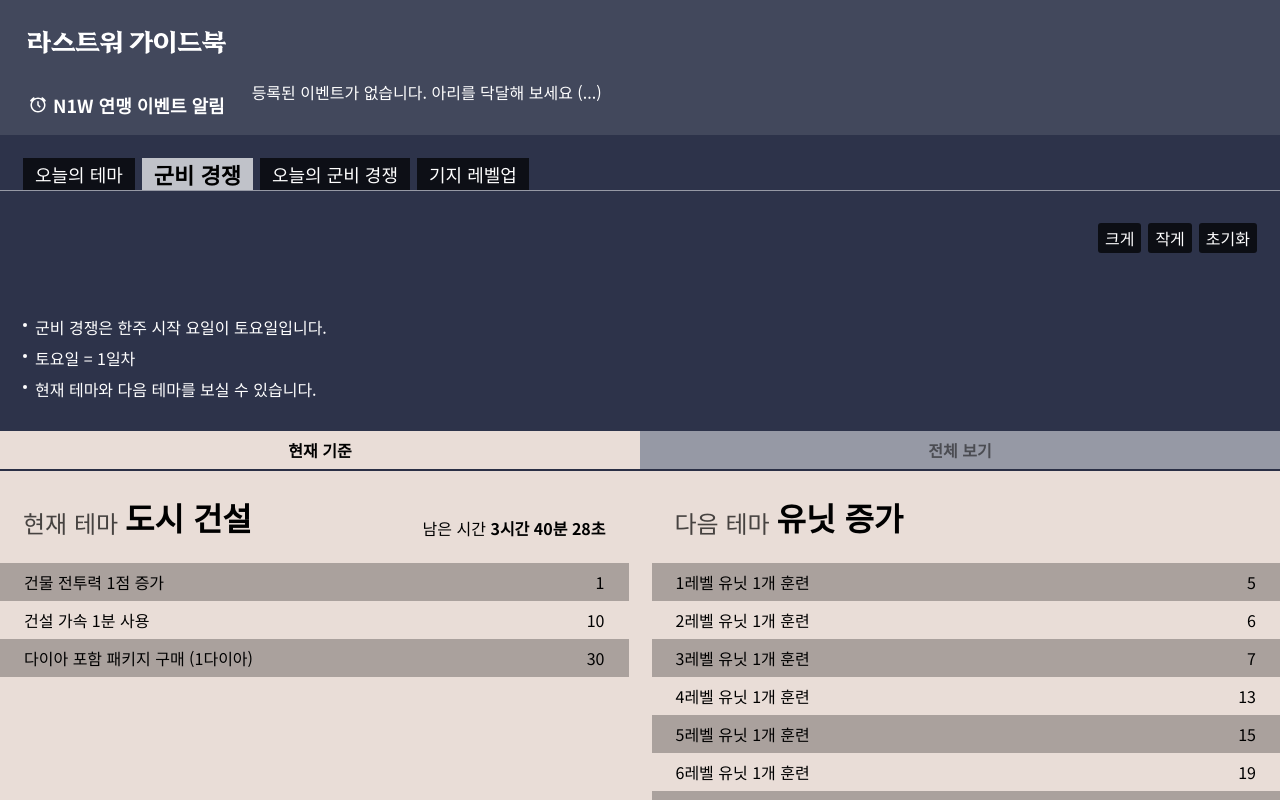
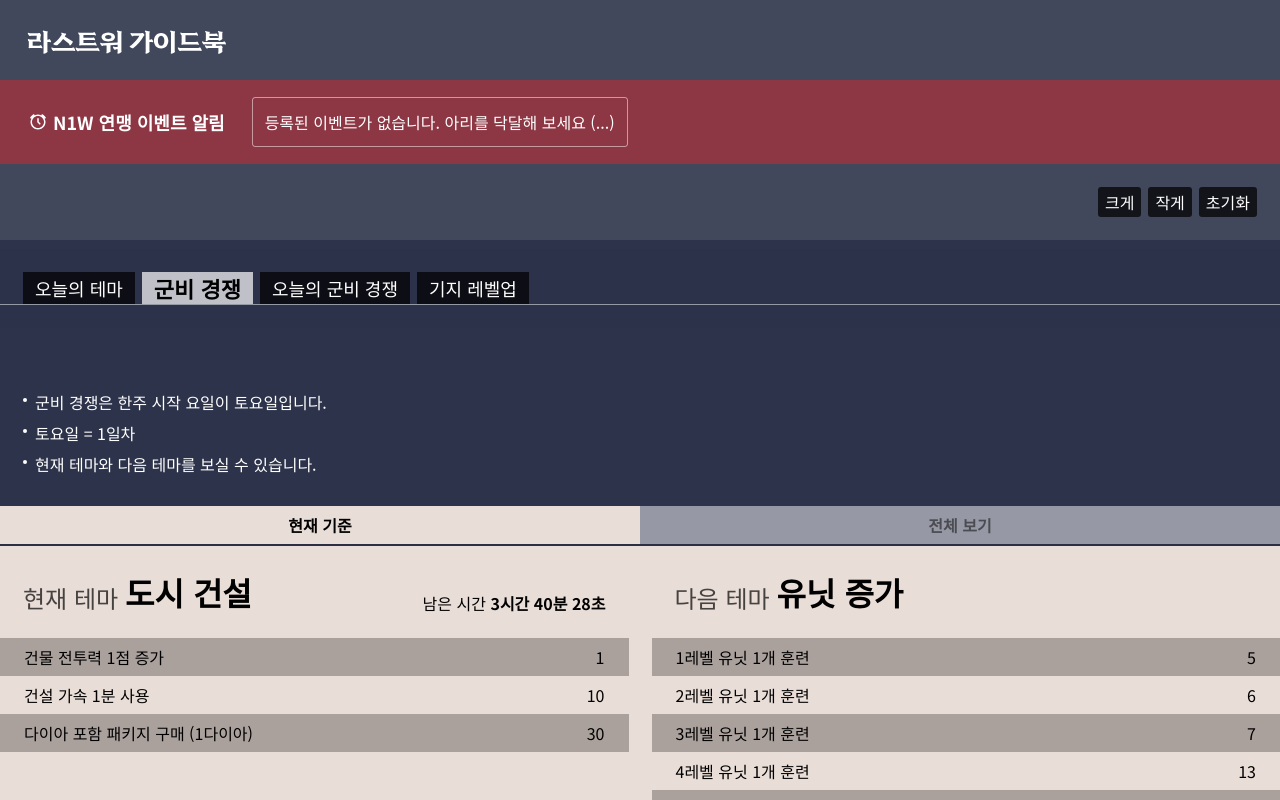
Before and after one commit to naninyang/lawar, a Next.js app: page /arms in a window 1280 px wide. Shown: the top 800 px of the page. Built offline with nearby package versions, Linux system fonts and the light colour scheme; no server answers.

Commit message:
헤더 UX 변경

```diff
--- a/components/Header.tsx
+++ b/components/Header.tsx
@@ -1,4 +1,4 @@
-import { useRef } from 'react';
+import { useEffect, useRef, useState } from 'react';
 import { useRouter } from 'next/router';
 import Anchor from './Anchor';
 import Events from './Events';
@@ -7,6 +7,7 @@ import styles from '@/styles/Header.module.sass';
 export default function Header() {
   const router = useRouter();
   const menuRef = useRef<HTMLOListElement>(null);
+  const [fontSize, setFontSize] = useState<number>(16);
 
   const handleMenuClick = (path: string, index: number) => {
     router.push(path);
@@ -21,9 +22,37 @@ export default function Header() {
     }
   };
 
+  useEffect(() => {
+    const storedFontSize = localStorage.getItem('fontSize');
+    if (storedFontSize) {
+      setFontSize(parseInt(storedFontSize, 10));
+      document.documentElement.style.fontSize = `${parseInt(storedFontSize, 10)}px`;
+    } else {
+      document.documentElement.style.fontSize = `16px`;
+    }
+  }, []);
+
+  const handleFontSizeChange = (newFontSize: number) => {
+    if (newFontSize !== fontSize) {
+      setFontSize(newFontSize);
+      localStorage.setItem('fontSize', newFontSize.toString());
+      document.documentElement.style.fontSize = `${newFontSize}px`;
+    }
+  };
+
+  const increaseFontSize = () => handleFontSizeChange(fontSize + 8);
+  const decreaseFontSize = () => {
+    if (fontSize > 16) {
+      handleFontSizeChange(fontSize - 8);
+    } else {
+      alert('더 이상 작게 글씨를 줄일 수 없습니다');
+    }
+  };
+  const resetFontSize = () => handleFontSizeChange(16);
+
   return (
-    <header className={styles.header}>
-      <div className={styles.headline}>
+    <>
+      <header className={styles.header}>
         <h1>
           <svg width="191" height="23" viewBox="0 0 191 23" fill="none" xmlns="http://www.w3.org/2000/svg">
             <path
@@ -62,9 +91,20 @@ export default function Header() {
           <span>라스트워 가이드북</span>
         </h1>
         <Events />
-      </div>
+        <div className={styles['font-controller']}>
+          <button type="button" onClick={increaseFontSize}>
+            크게
+          </button>
+          <button type="button" onClick={decreaseFontSize}>
+            작게
+          </button>
+          <button type="button" onClick={resetFontSize}>
+            초기화
+          </button>
+        </div>
+      </header>
       {router.pathname !== '/' && (
-        <nav>
+        <nav className={styles.gnb}>
           <ol ref={menuRef} className={styles.menu}>
             <li
               className={router.pathname === '/themes' ? styles.current : undefined}
@@ -92,7 +132,7 @@ export default function Header() {
             </li>
             <li
               className={router.pathname === '/base' ? styles.current : undefined}
-              onClick={() => handleMenuClick('/base', 1)}
+              onClick={() => handleMenuClick('/base', 3)}
             >
               <Anchor href="/base">
                 <span>기지 레벨업</span>
@@ -101,6 +141,6 @@ export default function Header() {
           </ol>
         </nav>
       )}
-    </header>
+    </>
   );
 }
--- a/pages/_app.tsx
+++ b/pages/_app.tsx
@@ -1,4 +1,3 @@
-import { useEffect, useState } from 'react';
 import type { AppProps, AppContext } from 'next/app';
 import NextApp from 'next/app';
 import { Noto_Sans_KR } from 'next/font/google';
@@ -19,36 +18,6 @@ type LastwarAppProps = AppProps & {
 };
 
 export default function LastwarApp({ Component, pageProps, initialServerTime }: LastwarAppProps) {
-  const [fontSize, setFontSize] = useState<number>(16);
-
-  useEffect(() => {
-    const storedFontSize = localStorage.getItem('fontSize');
-    if (storedFontSize) {
-      setFontSize(parseInt(storedFontSize, 10));
-      document.documentElement.style.fontSize = `${parseInt(storedFontSize, 10)}px`;
-    } else {
-      document.documentElement.style.fontSize = `16px`;
-    }
-  }, []);
-
-  const handleFontSizeChange = (newFontSize: number) => {
-    if (newFontSize !== fontSize) {
-      setFontSize(newFontSize);
-      localStorage.setItem('fontSize', newFontSize.toString());
-      document.documentElement.style.fontSize = `${newFontSize}px`;
-    }
-  };
-
-  const increaseFontSize = () => handleFontSizeChange(fontSize + 8);
-  const decreaseFontSize = () => {
-    if (fontSize > 16) {
-      handleFontSizeChange(fontSize - 8);
-    } else {
-      alert('더 이상 작게 글씨를 줄일 수 없습니다');
-    }
-  };
-  const resetFontSize = () => handleFontSizeChange(16);
-
   return (
     <RecoilRoot>
       <TimeInitializer initialServerTime={initialServerTime} />
@@ -66,17 +35,6 @@ export default function LastwarApp({ Component, pageProps, initialServerTime }:
           `}
         </style>
         <Header />
-        <div className="font-controller">
-          <button type="button" onClick={increaseFontSize}>
-            크게
-          </button>
-          <button type="button" onClick={decreaseFontSize}>
-            작게
-          </button>
-          <button type="button" onClick={resetFontSize}>
-            초기화
-          </button>
-        </div>
         <Component {...pageProps} />
         <Footer />
         <MoveToTop />
--- a/styles/Arms.module.sass
+++ b/styles/Arms.module.sass
@@ -195,7 +195,7 @@
         text-align: center
 
       .detail-content
-        border: 5px solid $hex-red
+        border: 5px solid #D8272E
 
       dl
         display: flex
--- a/styles/Events.module.sass
+++ b/styles/Events.module.sass
@@ -3,7 +3,8 @@
 .events
   display: flex
   gap: rem(12)
-  padding: 0 rem(25) rem(17)
+  background-color: rgba($hex-red, .5)
+  padding: rem(17) rem(25)
 
   +mq(maxSmall)
     flex-direction: column
@@ -32,13 +33,15 @@
         width: rem(18)
         height: rem(18)
 
+  p, ul
+    border: 1px solid rgba($hex-white, .5)
+    border-radius: rem(3)
+    padding: rem(12)
+
   ul
     display: flex
     flex-direction: column
     gap: rem(12)
-    border: 1px solid rgba($hex-white, .5)
-    border-radius: rem(3)
-    padding: rem(12)
 
     +mq(minMedium)
       gap: rem(7)
--- a/styles/Header.module.sass
+++ b/styles/Header.module.sass
@@ -3,62 +3,78 @@
 header.header
   display: flex
   flex-direction: column
-  gap: rem(23)
   margin-bottom: rem(-23)
+  background-color: rgba($hex-white, .1)
 
-  .headline
-    background-color: rgba($hex-white, .1)
+  h1
+    padding: rem(17) rem(25)
 
-    h1
-      padding: rem(17) rem(25)
+    +mq(maxSmall)
+      display: flex
+      flex-direction: column
 
-      +mq(maxSmall)
+    svg
+      width: rem(203)
+      height: rem(24)
+
+    span
+      +screen-reader-only
+
+  .font-controller
+    display: flex
+    justify-content: flex-end
+    gap: rem(7)
+    padding: rem(23)
+
+    button
+      background-color: rgba($hex-black, .72)
+      border-radius: rem(3)
+      padding: rem(3) rem(7)
+
+nav.gnb
+  position: sticky
+  top: env(safe-area-inset-top)
+  z-index: 777
+  padding-top: rem(23)
+  background-color: rgba($hex-bg, .7)
+  backdrop-filter: blur(rem(20))
+
+  .menu
+    display: flex
+    overflow-x: auto
+    gap: rem(7)
+    width: 100%
+    height: rem(33)
+    margin: 0
+    border-bottom: 1px solid rgba($hex-white, .5)
+    margin-bottom: rem(23)
+    scroll-behavior: smooth
+
+    &:-webkit-scrollbar
+      display: none
+
+    li
+      flex: 0 0 auto
+
+      &:first-of-type
+        padding-left: rem(23)
+
+      &:last-of-type
+        padding-right: rem(23)
+
+      a
         display: flex
-        flex-direction: column
+        align-items: center
+        background-color: rgba($hex-black, .7)
+        padding: 0 rem(12)
+        height: rem(32)
+        color: $hex-white
+        font-size: rem(18)
+        font-weight: 400
 
-      svg
-        width: rem(203)
-        height: rem(24)
-
-      span
-        +screen-reader-only
-
-  nav
-    .menu
-      display: flex
-      overflow-x: auto
-      gap: rem(7)
-      width: 100%
-      margin: 0
-      border-bottom: 1px solid rgba($hex-white, .5)
-      margin-bottom: rem(23)
-      scroll-behavior: smooth
-
-      &:-webkit-scrollbar
-        display: none
-
-      li
-        flex: 0 0 auto
-
-        &:first-of-type
-          padding-left: rem(23)
-
-        &:last-of-type
-          padding-right: rem(23)
-
+      &.current
         a
-          display: flex
-          align-items: center
-          background-color: rgba($hex-black, .7)
-          padding: 0 rem(12)
-          height: rem(32)
-          color: $hex-white
-          font-size: rem(18)
-          font-weight: 400
-
-        &.current
-          a
-            background-color: rgba($hex-white, .7)
-            font-size: rem(22)
-            font-weight: 700
-            color: $hex-black
+          background-color: rgba($hex-white, .7)
+          font-size: rem(22)
+          font-weight: 700
+          color: $hex-black
--- a/styles/globals.sass
+++ b/styles/globals.sass
@@ -105,19 +105,6 @@ main
   flex-direction: column
   gap: rem(32)
 
-  .font-controller
-    position: sticky
-    top: calc(env(safe-area-inset-top) + rem(23))
-    display: flex
-    justify-content: flex-end
-    gap: rem(7)
-    padding-right: rem(23)
-
-    button
-      background-color: rgba($hex-black, .72)
-      border-radius: rem(3)
-      padding: rem(3) rem(7)
-
   h2
     +screen-reader-only
 
```
